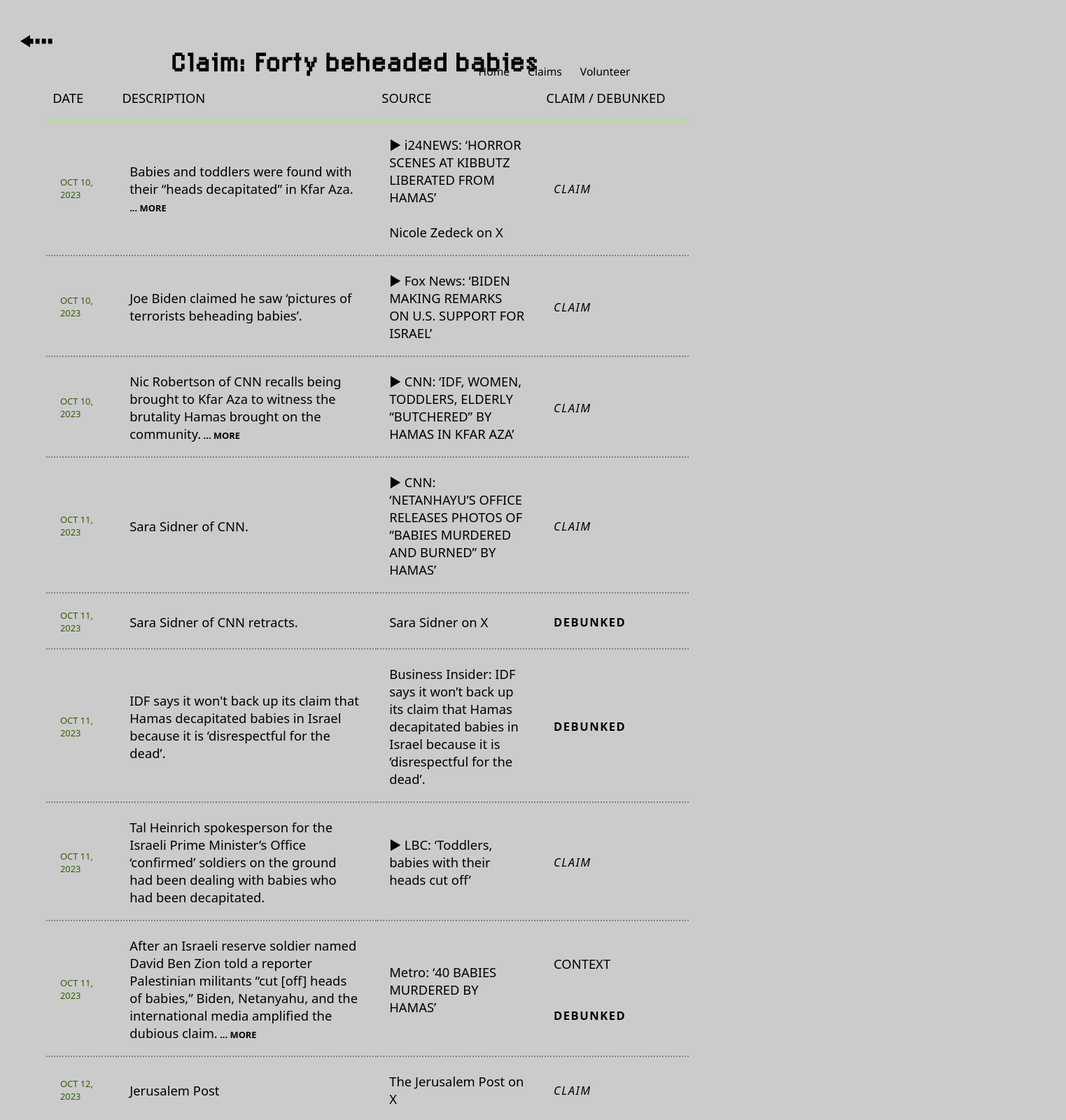
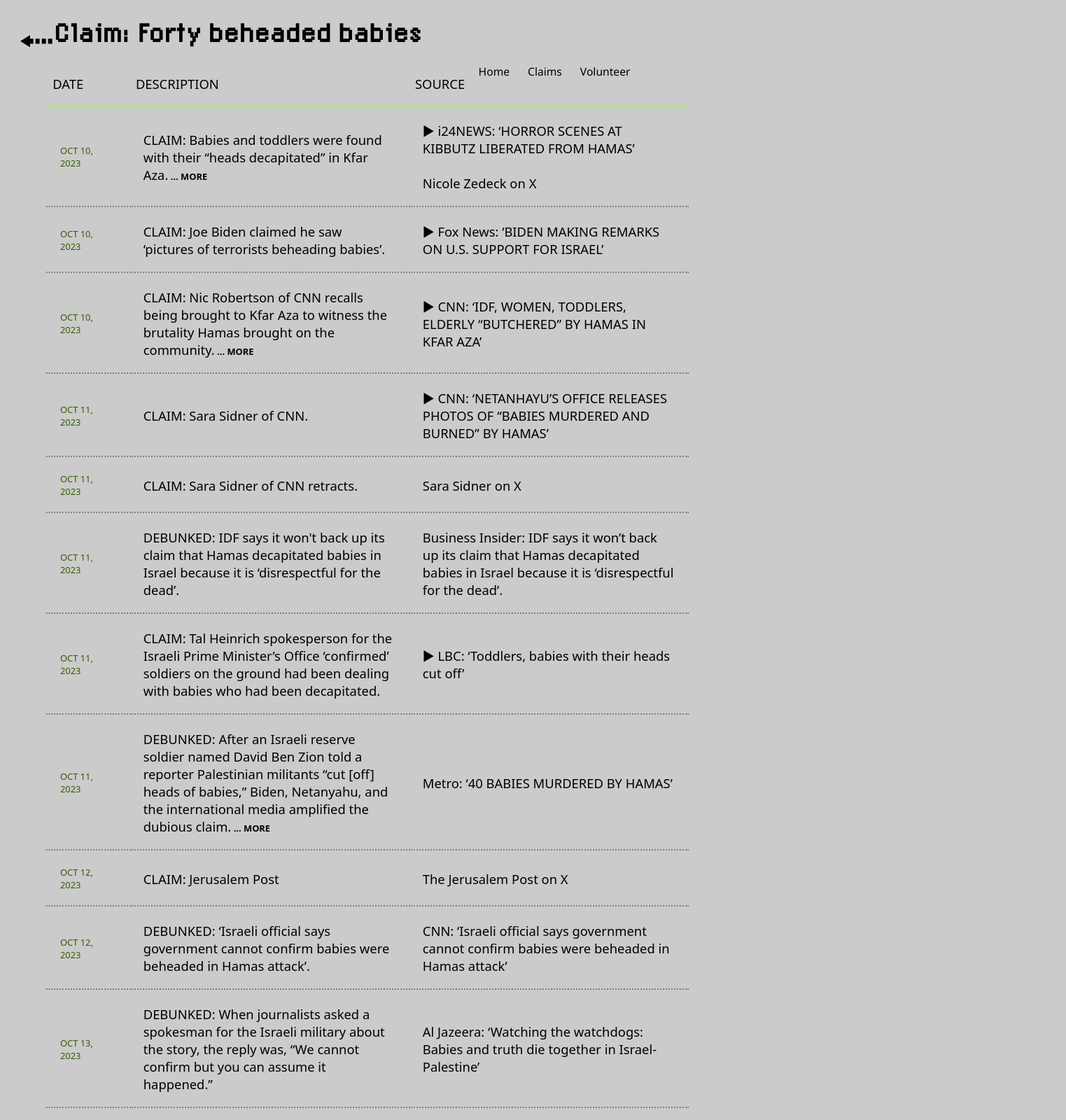
Before and after one commit to tamtzekin/hasbara-tracker, a React (Create React App) app: page /claim-a in a window 1280 px wide. Shown: the top 1600 px of the page at 70% size, 1523 px wide, since content can reach past the window. Built offline with nearby package versions, Linux system fonts and the light colour scheme.

Commit message:
heading styles

```diff
--- a/src/App.css
+++ b/src/App.css
@@ -14,14 +14,6 @@
     font-style: normal;
 }
 
-h1 {
-    font-family: 'LoRes_Regular';
-    font-size: 2.1em;
-    position: absolute;
-    left: 19%;
-    top: 9%;
-    width: 100%;
-  }
 
 h2 {
     text-align: left;
--- a/src/components/ClaimA.js
+++ b/src/components/ClaimA.js
@@ -9,116 +9,117 @@ const ClaimA = () => {
     <>
         <span class="header-container">
             <Link to="/claims"><div className="arrow">⭪</div></Link>
-            <h1>Claim: Forty beheaded babies</h1>
+            <h1 class="claim-heading">Claim: Forty beheaded babies</h1>
             </span>
 
         <span class="table-container">
             <table>
                 <colgroup>
                 <col style={{ width: '2%'}} />
-                <col style={{ width: '15%'}} />
-                <col style={{ width: '5%'}} />
-                <col style={{ width: '5%'}} />
+                <col style={{ width: '10%'}} />
+                <col style={{ width: '10%'}} />
+                {/* <col style={{ width: '5%'}} /> */}
                 </colgroup>
+
                 <thead>
                     <tr>
                         <th>DATE</th>
                         <th>DESCRIPTION</th>
                         <th>SOURCE</th>
-                        <th>CLAIM / DEBUNKED</th>
+                        {/* <th>CLAIM / DEBUNKED</th> */}
                     </tr>
                 </thead>
 
                 <tbody>
                     <tr>
                         <td><div class="date">OCT 10, 2023</div></td>
-                        <td><details><summary>Babies and toddlers were found with their “heads decapitated” in Kfar Aza.<span class="expand-text"> ... MORE</span></summary>Babies and toddlers were found with their “heads decapitated” in Kfar Aza in southern Israel after Hamas’ attacks in the kibbutz over the weekend, a spokesperson for Israel's prime minister says. Nicole Zedeck, a reporter with Tel Aviv-based news channel i24 from her interview with Israeli reserve soldier David Ben Zion.</details></td>
+                        <td><details><summary>CLAIM: Babies and toddlers were found with their “heads decapitated” in Kfar Aza.<span class="expand-text"> ... MORE</span></summary>Babies and toddlers were found with their “heads decapitated” in Kfar Aza in southern Israel after Hamas’ attacks in the kibbutz over the weekend, a spokesperson for Israel's prime minister says. Nicole Zedeck, a reporter with Tel Aviv-based news channel i24 from her interview with Israeli reserve soldier David Ben Zion.</details></td>
 
                         <td><VideoPlayer videoLink="/files/i24NEWS_10Oct.mp4" externalURL="https://archive.ph/QeCXs"><a href="https://archive.ph/QeCXs" target="_blank" rel="noreferrer">▶ i24NEWS: ‘HORROR SCENES AT KIBBUTZ LIBERATED FROM HAMAS’</a></VideoPlayer><br />
 
                         <br /><a href="https://archive.ph/AhYIH" target="_blank" rel="noreferrer">Nicole Zedeck on X</a></td>
 
-                        <td><div class="claim">CLAIM</div></td>
+                        {/* <td><div class="claim">CLAIM</div></td> */}
                     </tr>
 
                     <tr>
                         <td><div class="date">OCT 10, 2023</div></td>
 
-                        <td>Joe Biden claimed he saw ‘pictures of terrorists beheading babies’.</td>
+                        <td>CLAIM: Joe Biden claimed he saw ‘pictures of terrorists beheading babies’.</td>
 
                         <td><VideoPlayer videoLink="/files/Fox_Biden_10Oct.mp4" externalURL="https://archive.ph/UN3Jd"><a href="https://archive.ph/UN3Jd" target="_blank" rel="noreferrer">▶ Fox News: ‘BIDEN MAKING REMARKS ON U.S. SUPPORT FOR ISRAEL’</a></VideoPlayer></td>
 
-                        <td><div class="claim">CLAIM</div></td>
+                        {/* <td><div class="claim">CLAIM</div></td> */}
                     </tr>
 
  <tr>
   <td><div class="date">OCT 10, 2023</div></td>
-  <td><details><summary>Nic Robertson of CNN recalls being brought to Kfar Aza to witness the brutality Hamas brought on the community.<span class="expand-text"> ... MORE</span></summary>Nic Robertson of CNN recalls being brought to Kfar Aza to witness the brutality Hamas brought on the community. He describes it as “ISIS-style executions” where they were “cutting the heads off of people” including babies and killing their pets. One family hid their kids in a cupboard while they tried to distract the attackers. They were killed, but the distraction worked.</details></td>
+  <td><details><summary>CLAIM: Nic Robertson of CNN recalls being brought to Kfar Aza to witness the brutality Hamas brought on the community.<span class="expand-text"> ... MORE</span></summary>Nic Robertson of CNN recalls being brought to Kfar Aza to witness the brutality Hamas brought on the community. He describes it as “ISIS-style executions” where they were “cutting the heads off of people” including babies and killing their pets. One family hid their kids in a cupboard while they tried to distract the attackers. They were killed, but the distraction worked.</details></td>
 
   <td><VideoPlayer videoLink="/files/CNN_NicRobertson_10Oct.mp4" externalURL="https://archive.ph/XRmh4"><a href="https://archive.ph/XRmh4" target="_blank" rel="noreferrer">▶ CNN: ‘IDF, WOMEN, TODDLERS, ELDERLY “BUTCHERED” BY HAMAS IN KFAR AZA’</a></VideoPlayer></td>
 
-  <td><div class="claim">CLAIM</div></td>
+  {/* <td><div class="claim">CLAIM</div></td> */}
  </tr>
 
  <tr>
   <td><div class="date">OCT 11, 2023</div></td>
 
-  <td>Sara Sidner of CNN.</td>
+  <td>CLAIM: Sara Sidner of CNN.</td>
 
   <td><VideoPlayer videoLink="/files/CNNTV_11Oct.mp4" externalURL="https://archive.ph/wpEIM"><a href="https://archive.ph/wpEIM" target="_blank" rel="noreferrer">▶ CNN: ‘NETANHAYU’S OFFICE RELEASES PHOTOS OF “BABIES MURDERED AND BURNED” BY HAMAS’</a></VideoPlayer></td>
 
-  <td><div class="claim">CLAIM</div></td>
+  {/* <td><div class="claim">CLAIM</div></td> */}
  </tr>
 
  <tr>
   <td><div class="date">OCT 11, 2023</div></td>
 
-  <td>Sara Sidner of CNN retracts.</td>
+  <td>CLAIM: Sara Sidner of CNN retracts.</td>
 
   <td><a href="https://archive.is/rom8W" target="_blank" rel="noreferrer">Sara Sidner on X</a></td>
-  <td><div class="debunked">DEBUNKED</div></td>
+  {/* <td><div class="debunked">DEBUNKED</div></td> */}
  </tr>
 
  <tr>
   <td><div class="date">OCT 11, 2023</div></td>
-  <td>IDF says it won't back up its claim that Hamas decapitated babies in Israel because it is ‘disrespectful for the dead’.</td>
+  <td>DEBUNKED: IDF says it won't back up its claim that Hamas decapitated babies in Israel because it is ‘disrespectful for the dead’.</td>
   <td><a href="https://archive.ph/Otjey" target="_blank" rel="noreferrer">Business Insider: IDF says it won’t back up its claim that Hamas decapitated babies in Israel because it is ‘disrespectful for the dead’.</a></td>
-  <td><div class="debunked">DEBUNKED</div></td>
+  {/* <td><div class="debunked">DEBUNKED</div></td> */}
  </tr>
 
  <tr>
   <td><div class="date">OCT 11, 2023</div></td>
-  <td>Tal Heinrich spokesperson for the Israeli Prime Minister’s Office ‘confirmed’ soldiers on the ground had been dealing with babies who had been decapitated.</td>
+  <td>CLAIM: Tal Heinrich spokesperson for the Israeli Prime Minister’s Office ‘confirmed’ soldiers on the ground had been dealing with babies who had been decapitated.</td>
   <td><VideoPlayer videoLink="/files/LBC_11Oct.mp4" externalURL="https://archive.is/UwDCO"><a href="https://archive.is/UwDCO" target="_blank" rel="noreferrer">▶ LBC: ‘Toddlers, babies with their heads cut off’</a></VideoPlayer></td>
-  <td><div class="claim">CLAIM</div></td>
+  {/* <td><div class="claim">CLAIM</div></td> */}
  </tr>
 
    <tr>
     <td><div class="date">OCT 11, 2023</div></td>
-    <td><details><summary>After an Israeli reserve soldier named David Ben Zion told a reporter Palestinian militants “cut [off] heads of babies,” Biden, Netanyahu, and the international media amplified the dubious claim.<span class="expand-text"> ... MORE</span></summary>After an Israeli reserve soldier named David Ben Zion told a reporter Palestinian militants “cut [off] heads of babies,” Biden, Netanyahu, and the international media amplified the dubious claim. The Grayzone has identified Ben Zion as a fanatical settler leader who incited riots by demanding a Palestinian town be “wiped out”.</details></td>
+    <td><details><summary>DEBUNKED: After an Israeli reserve soldier named David Ben Zion told a reporter Palestinian militants “cut [off] heads of babies,” Biden, Netanyahu, and the international media amplified the dubious claim.<span class="expand-text"> ... MORE</span></summary>After an Israeli reserve soldier named David Ben Zion told a reporter Palestinian militants “cut [off] heads of babies,” Biden, Netanyahu, and the international media amplified the dubious claim. The Grayzone has identified Ben Zion as a fanatical settler leader who incited riots by demanding a Palestinian town be “wiped out”.</details></td>
     <td><a class="media-source" href="https://archive.is/NcD6m" target="_blank" rel="noreferrer">Metro: ‘40 BABIES MURDERED BY HAMAS’</a></td>
-    <td><div class="contex">CONTEXT</div><br /><br /><div class="debunked">DEBUNKED</div></td>
+    {/* <td><div class="context">CONTEXT</div><br /><br /><div class="debunked">DEBUNKED</div></td> */}
    </tr>
 
    <tr>
    <td><div class="date">OCT 12, 2023</div></td>
-   <td>Jerusalem Post</td>
+   <td>CLAIM: Jerusalem Post</td>
    <td><a class="media-source" href="https://archive.ph/9c9L0" target="_blank" rel="noreferrer">The Jerusalem Post on X</a></td>
-   <td><div class="claim">CLAIM</div></td>
+   {/* <td><div class="claim">CLAIM</div></td> */}
   </tr>
 
    <tr>
     <td><div class="date">OCT 12, 2023</div></td>
-    <td>‘Israeli official says government cannot confirm babies were beheaded in Hamas attack’.</td>
+    <td>DEBUNKED: ‘Israeli official says government cannot confirm babies were beheaded in Hamas attack’.</td>
     <td><a class="media-source" href="https://archive.ph/S0ZA3" target="_blank" rel="noreferrer">CNN: ‘Israeli official says government cannot confirm babies were beheaded in Hamas attack’</a></td>
-    <td><div class="debunked">DEBUNKED</div></td>
+    {/* <td><div class="debunked">DEBUNKED</div></td> */}
    </tr>
 
    <tr>
     <td><div class="date">OCT 13, 2023</div></td>
-    <td>When journalists asked a spokesman for the Israeli military about the story, the reply was, “We cannot confirm but you can assume it happened.”</td>
+    <td>DEBUNKED: When journalists asked a spokesman for the Israeli military about the story, the reply was, “We cannot confirm but you can assume it happened.”</td>
     <td><a class="media-source" href="https://archive.ph/RNLTs" target="_blank" rel="noreferrer">Al Jazeera: ‘Watching the watchdogs: Babies and truth die together in Israel-Palestine’</a></td>
-    <td><div class="debunked">DEBUNKED</div></td>
+    {/* <td><div class="debunked">DEBUNKED</div></td> */}
    </tr>
 
         </tbody>
--- a/src/components/ClaimPage.css
+++ b/src/components/ClaimPage.css
@@ -67,8 +67,18 @@ button {
     letter-spacing: 1.5px;
 }
 
+h1.claim-heading {
+    font-family: 'LoRes_Regular';
+    font-size: 2.05em;
+    position: absolute;
+    left: 1%;
+    margin-top: -3.3%;
+    width: 100%;
+
+}
+
 .table-container {
-    top: 60px;
+    top: 40px;
     position: relative;
 }
 
@@ -108,19 +118,21 @@ button {
         border-bottom: 2px solid #9dff20;
         padding-left: 1%;
         padding-bottom: 2%;
-        text-align: center;
+        text-align: left;
         font-size: 0.7em;
         font-weight: 400;
+        position: -webkit-sticky;
+        position: sticky;
     }
 
     .arrow {
         font-size: 2.3em;
-        top: 0.5%;
+        top: 0.3%;
         margin-left: -3%;
         position: fixed;
         }
 
-    h1 {
+    h1.claim-heading {
         left: 21%;
         margin-top: 1%;
         font-size: 1.1em !important;
@@ -129,9 +141,9 @@ button {
     .navbar {
         display: none;
     }
+
 }
-
-
+/* media styles end */
 
 table {
     font-family: system-ui, -apple-system, BlinkMacSystemFont, 'Segoe UI', Roboto, Oxygen, Ubuntu, Cantarell, 'Open Sans', 'Helvetica Neue', sans-serif;
--- a/src/components/FilterDisplay.js
+++ b/src/components/FilterDisplay.js
@@ -40,7 +40,7 @@ const FilterDisplay = () => {
     return (
     <>
         <span class="header-container">
-            <h1>Hasbara Tracker</h1>
+            <h1 class="ht-heading">Hasbara Tracker</h1>
             <span id="dots">. . . . . . . . . . . . . .</span>
         </span>
 
--- a/src/components/Homepage.css
+++ b/src/components/Homepage.css
@@ -1,11 +1,3 @@
-h1 {
-  font-family: 'LoRes_Regular';
-  font-size: 2.05em;
-  position: absolute;
-  left: 14%;
-  margin-top: 0%;
-  width: 100%;
-}
 
 ::selection {
   background: #000;
@@ -34,9 +26,18 @@ h1 {
     border-radius: 0;
     width: 66px;
     margin-top: 5px;
-  }
+}
 
 .green-button:hover {
     background-color: #efefef;
     text-decoration: none;
 }
+
+h1.ht-heading {
+    font-family: 'LoRes_Regular';
+    font-size: 2.05em;
+    position: absolute;
+    left: 14%;
+    margin-top: 0%;
+    width: 100%;
+}
--- a/src/components/Homepage.js
+++ b/src/components/Homepage.js
@@ -16,7 +16,7 @@ const Homepage = () => {
     <>
 
 <span class="header-container">
-            <h1>Hasbara Tracker</h1>
+            <h1 class="ht-heading">Hasbara Tracker</h1>
             <span id="dots">. . . . . . . . . . . . . .</span>
 </span>
 
--- a/src/components/VolunteerForm.js
+++ b/src/components/VolunteerForm.js
@@ -37,7 +37,7 @@ const VolunteerForm = () => {
   return (
     <>
       <span className="header-container">
-        <h1>Hasbara Tracker</h1>
+        <h1 class="ht-heading">Hasbara Tracker</h1>
         <span id="dots">. . . . . . . . . . . . . .</span>
       </span>
 
```
